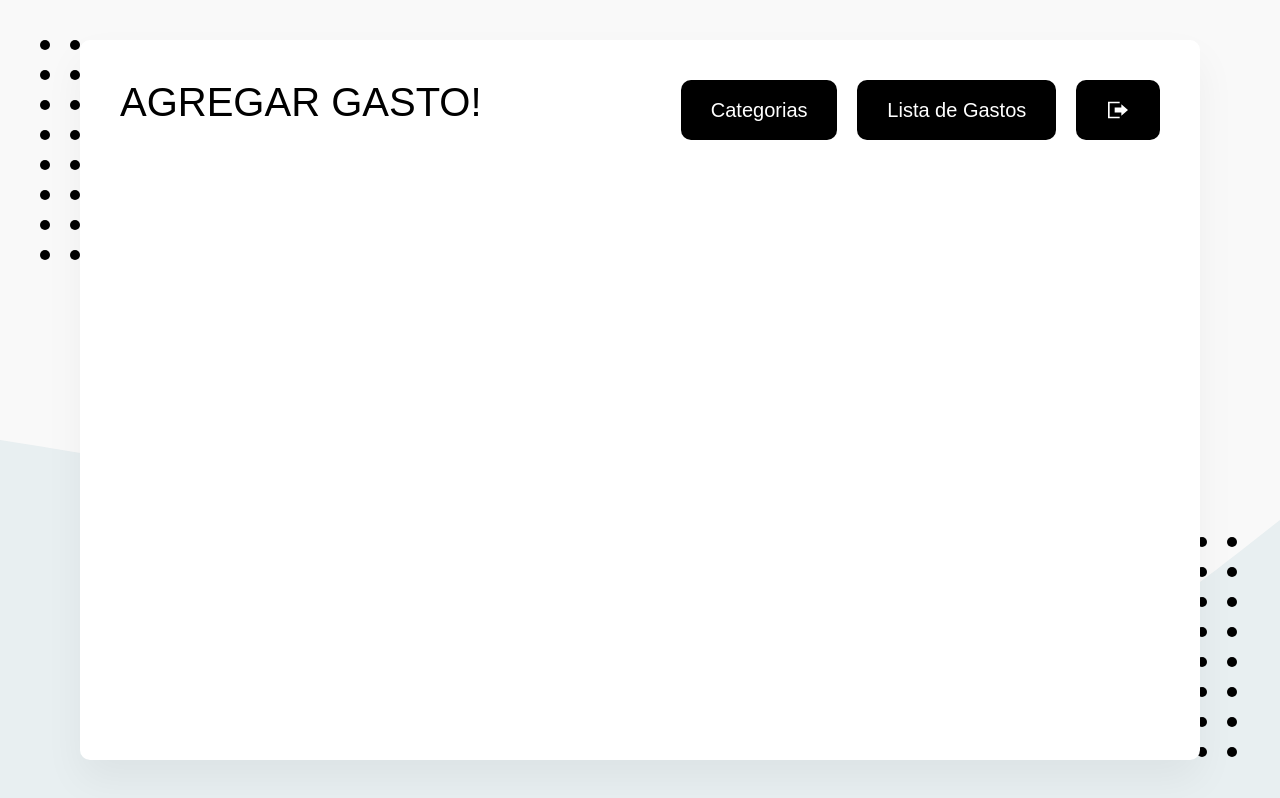
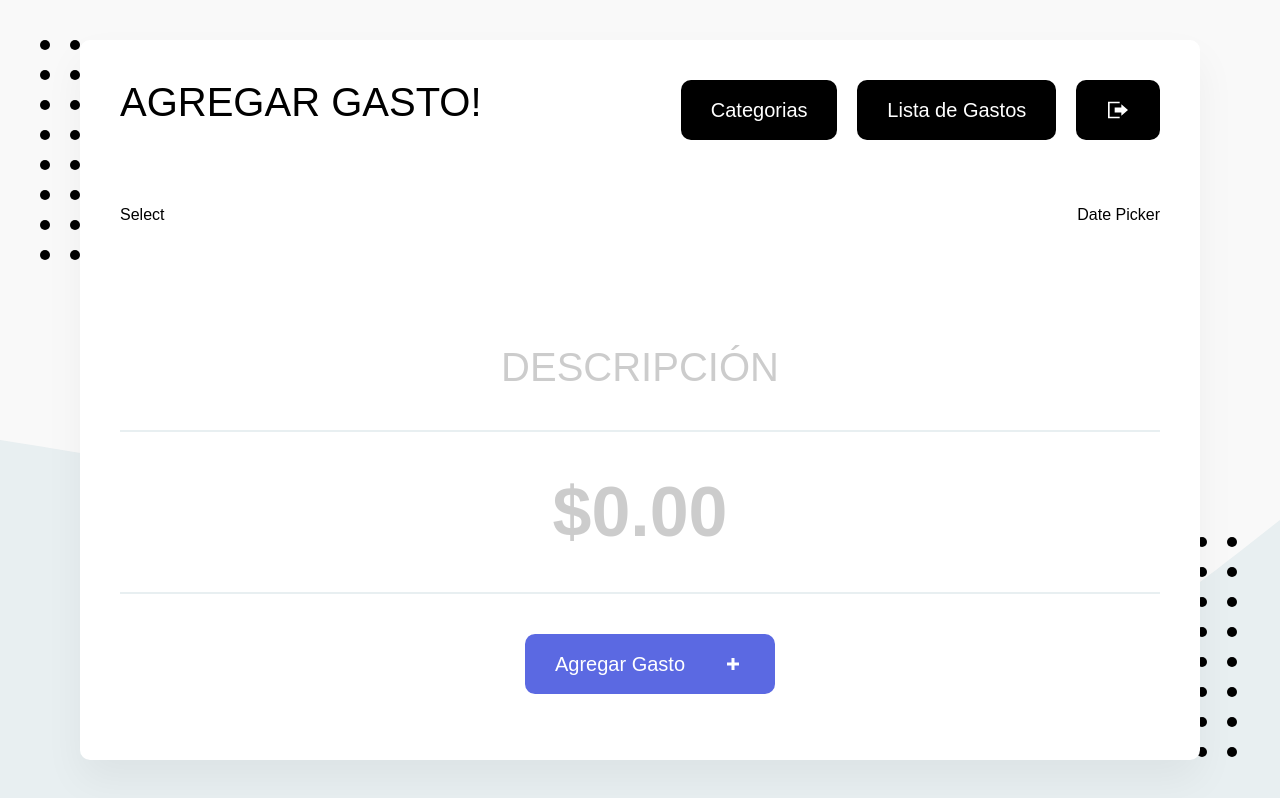
Before and after one commit to rrojasM/Registro-Gastos-App-React, a React (Create React App) app: page / in a window 1280 px wide. Built offline with nearby package versions, Linux system fonts and the light colour scheme; no server answers; sample sign-in values are in the browser's storage; what webfontloader would draw is missing.

Commit message:
add form gasto

```diff
--- a/src/App.js
+++ b/src/App.js
@@ -3,6 +3,8 @@ import { Helmet } from "react-helmet";
 import { Header, Titulo, ContenedorHeader, ContenedorBotones } from './elements/Header';
 import Boton from "./elements/Boton";
 import BotonCerrar from "./elements/BotonCerrar";
+import FormularioGasto from "./components/FormularioGasto";
+
 const App = () => {
   return (
     <>
@@ -19,6 +21,8 @@ const App = () => {
           </ContenedorBotones>
         </ContenedorHeader>
       </Header>
+
+      <FormularioGasto />
     </>
   );
 }
--- /dev/null
+++ b/src/components/FormularioGasto.js
@@ -0,0 +1,56 @@
+import React, { useState } from "react";
+import { ContenedorFiltros, Formulario, ContenedorBoton, Input, InputGrande } from "../elements/ElementosFormulario";
+import Boton from "../elements/Boton";
+import { ReactComponent as IconPlus } from './../images/plus.svg';
+
+const FormularioGasto = () => {
+
+    const [descripcion, setDescripcion] = useState('');
+    const [cantidad, setCantidad] = useState('');
+
+
+    const handleChange = (e) => {
+        if (e.target.name === 'descripcion') {
+            setDescripcion(e.target.value);
+        } else if (e.target.name === 'cantidad') {
+            setCantidad(e.target.value.replace(/[^0-9]/g, ''))
+        }
+    }
+
+    return (
+        <Formulario>
+            <ContenedorFiltros>
+                <p>Select</p>
+                <p>Date Picker</p>
+            </ContenedorFiltros>
+
+            <div>
+                <Input
+                    type="text"
+                    name="descripcion"
+                    id="descripcion"
+                    placeholder="Descripción"
+                    value={descripcion}
+                    onChange={handleChange}
+                />
+
+                <InputGrande
+                    type="text"
+                    name="cantidad"
+                    id="cantidad"
+                    placeholder="$0.00"
+                    value={cantidad}
+                    onChange={handleChange}
+                />
+
+                <ContenedorBoton>
+                    <Boton as="button" primario conIcono type="submit">
+                        Agregar Gasto <IconPlus />
+                    </Boton>
+                </ContenedorBoton>
+            </div>
+        </Formulario>
+    );
+}
+
+export default FormularioGasto;
--- a/src/components/GastosCategoria.js
+++ b/src/components/GastosCategoria.js
@@ -12,6 +12,9 @@ const GastosCategoria = () => {
                 <BtnRegresar />
                 <Titulo>Gastos por Categoria</Titulo>
             </Header>
+
+
+
         </>
     );
 }
--- a/src/index.js
+++ b/src/index.js
@@ -56,10 +56,12 @@ root.render(
                 <App />
               </RoutesPrivate>
             } />
+
             {/*   <Route path='/listado' element={<ListaGastos />} />
             <Route path='/gastoCategoria' element={<GastoCategoria />} />
             <Route path='/editar:id' element={<EditarGasto />} />
             <Route path='/' element={<App />} /> */}
+
           </Routes>
         </Contenedor>
       </BrowserRouter>
```
